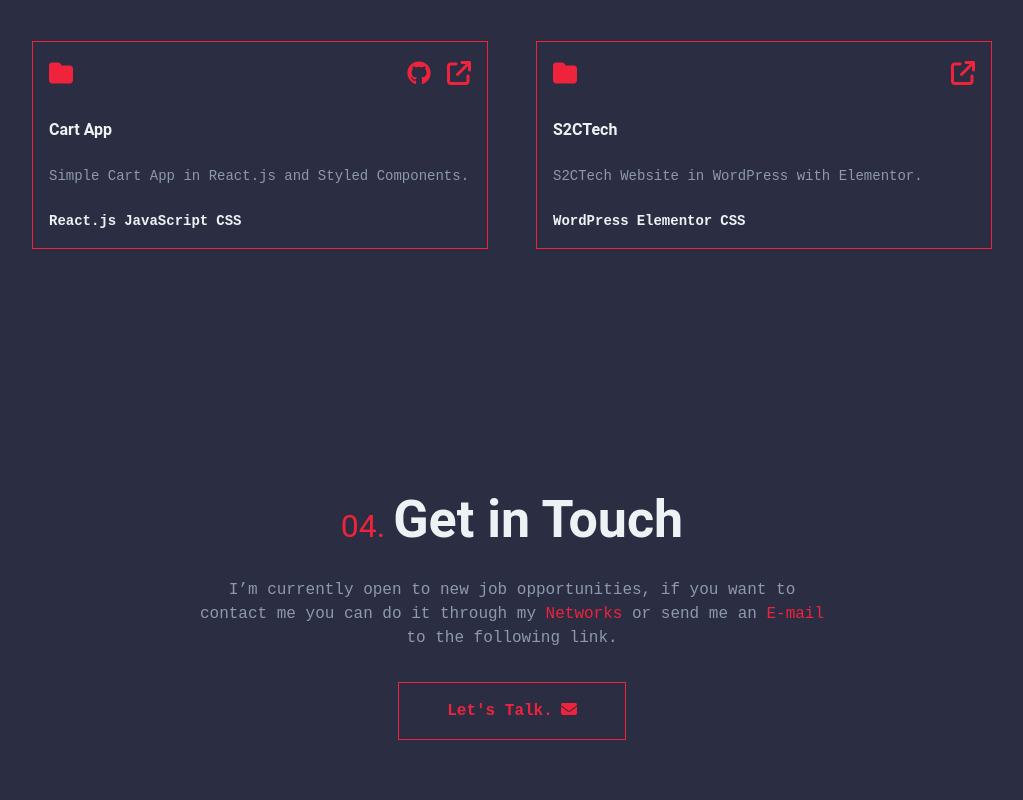
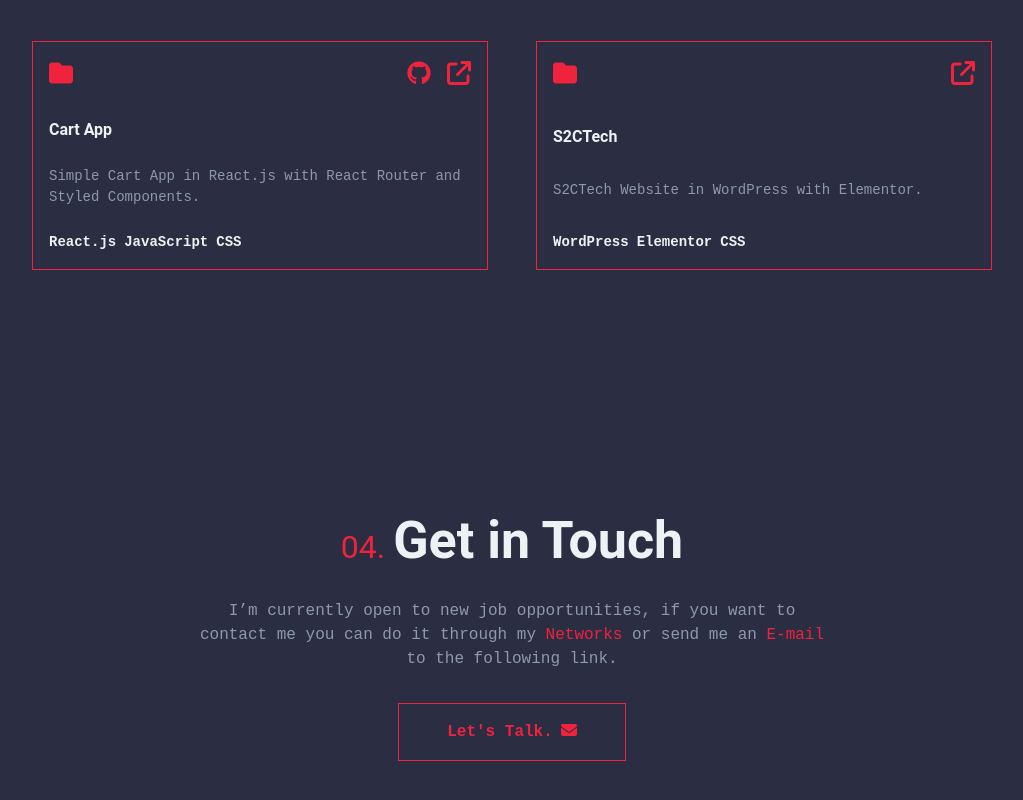
Before and after one commit to carlosamarto/portfolio, a React (Create React App) app: page / in a window 1280 px wide. Shown: the part 3049-3849 px from the top of the page, without its empty margins (128-1151 px from the left). Built offline with nearby package versions, Linux system fonts and the light colour scheme.

Commit message:
update projects

```diff
--- a/src/components/sections/Projects.js
+++ b/src/components/sections/Projects.js
@@ -44,7 +44,7 @@ const Projects = () => {
             link="https://cart-app-ten.vercel.app/"
             github="https://github.com/carlosmrtzodev/cart-app"
             title="Cart App"
-            description="Simple Cart App in React.js and Styled Components."
+            description="Simple Cart App in React.js with React Router and Styled Components. "
             codes={["React.js", "JavaScript", "CSS"]}
           />
 
```
